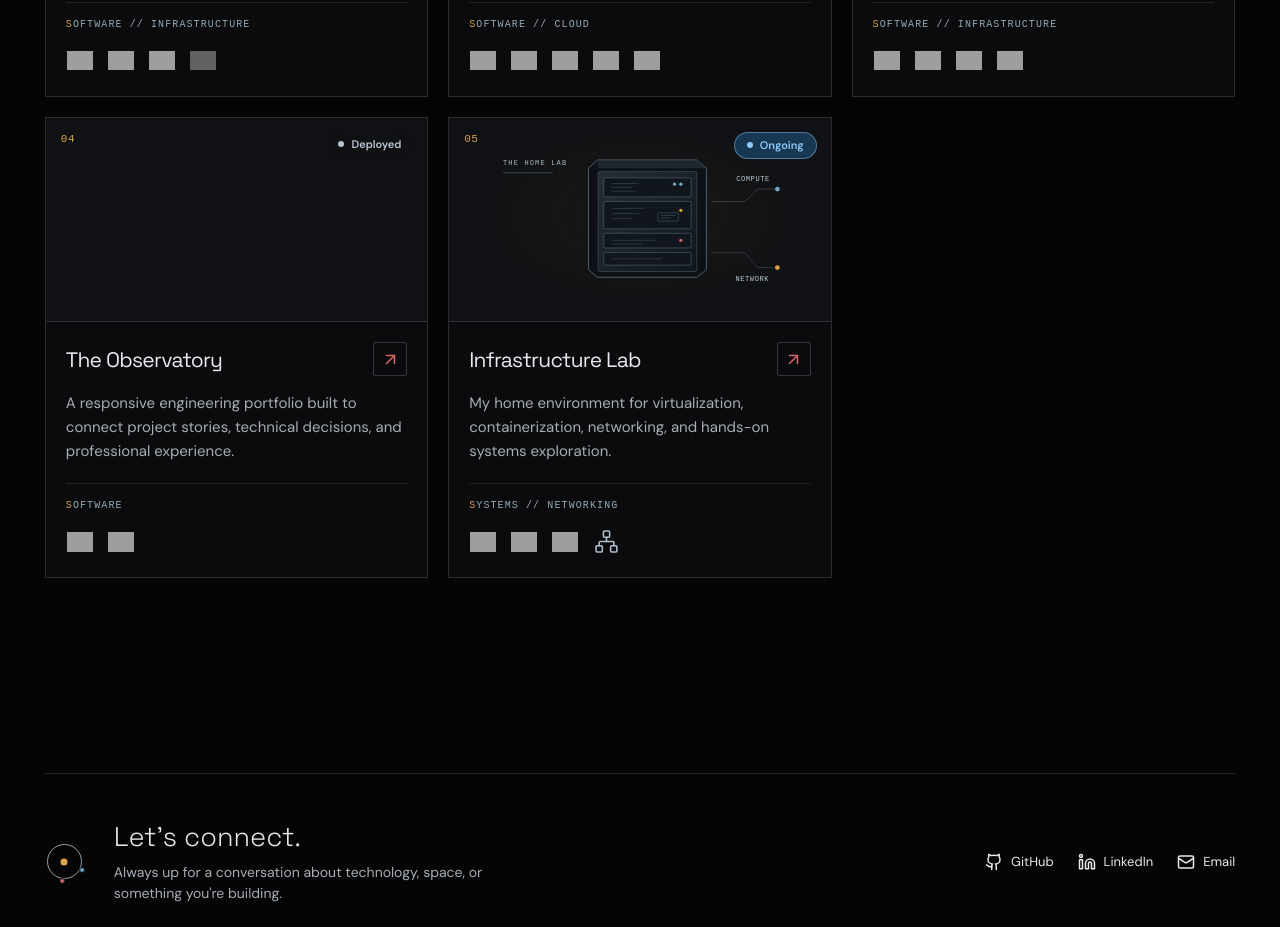
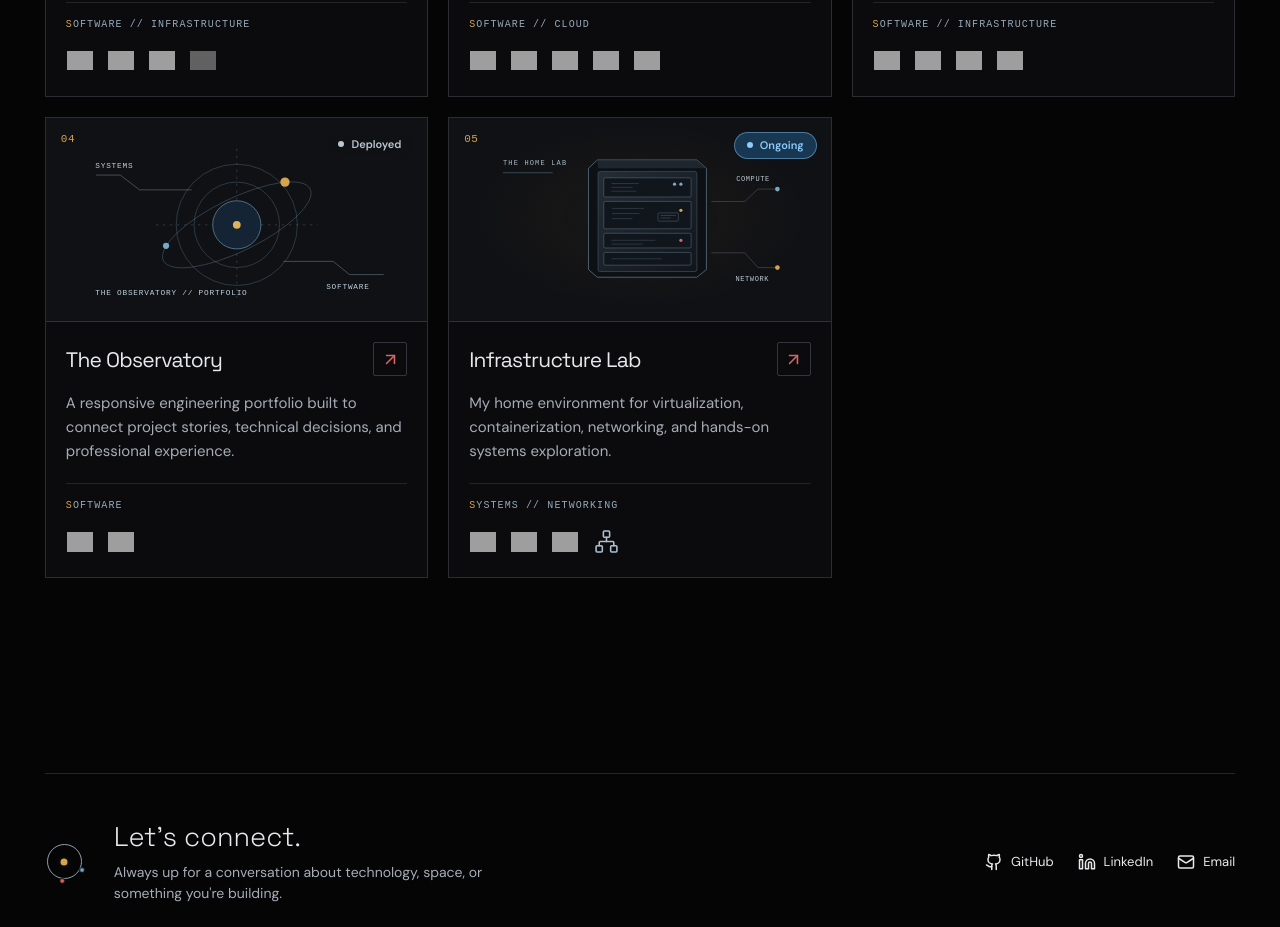
Before and after one commit to casual-loops/mylesh-portfolio, a Next.js app: page / in a window 1280 px wide. Shown: the part 1320-2247 px from the top of the page. Built offline with nearby package versions, Linux system fonts and the light colour scheme; grey boxes are pictures that could not be loaded.

Commit message:
feat: register portfolio as selected work

```diff
--- a/components/project-visual.tsx
+++ b/components/project-visual.tsx
@@ -61,6 +61,29 @@ const diagrams: Record<string, ReactNode> = {
         <g fontFamily="monospace" fill="#9CB0BF" fontSize="9" letterSpacing="1.1"><text x="30" y="44">QUEUEFORGE // CONCEPTUAL</text><text x="30" y="57">CONCURRENCY · RELIABILITY</text></g>
       </svg>
     ),
+    'the-observatory': (
+      <svg viewBox="0 0 460 240" className="project-diagram diagram-observatory" aria-hidden="true">
+        <g fill="none" stroke="#76A9C6" strokeOpacity=".34">
+          <circle cx="230" cy="122" r="78"/>
+          <circle cx="230" cy="122" r="55"/>
+          <ellipse cx="230" cy="122" rx="105" ry="34" transform="rotate(-26 230 122)"/>
+          <path d="M230 24V220 M126 122H334" strokeDasharray="3 6"/>
+        </g>
+        <circle cx="230" cy="122" r="31" fill="#142434" stroke="#76A9C6" strokeOpacity=".75"/>
+        <circle cx="230" cy="122" r="5" fill="#E0B15B"/>
+        <circle cx="292" cy="67" r="6" fill="#D6A34F"/>
+        <circle cx="139" cy="149" r="4" fill="#76A9C6"/>
+        <g fill="none" stroke="#90A9BA" strokeOpacity=".5">
+          <path d="M172 77H105L80 58H49"/>
+          <path d="M290 169H354L375 186H419"/>
+        </g>
+        <g fontFamily="monospace" fontSize="10" fill="#BDD1DF" letterSpacing="1">
+          <text x="48" y="49">SYSTEMS</text>
+          <text x="345" y="204">SOFTWARE</text>
+          <text x="48" y="212">THE OBSERVATORY // PORTFOLIO</text>
+        </g>
+      </svg>
+    ),
     'infrastructure-lab': (
       <svg viewBox="0 0 460 240" className="project-diagram diagram-infra" aria-hidden="true">
         <defs>
```
